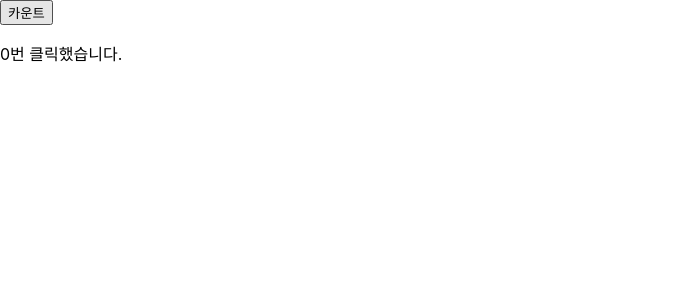
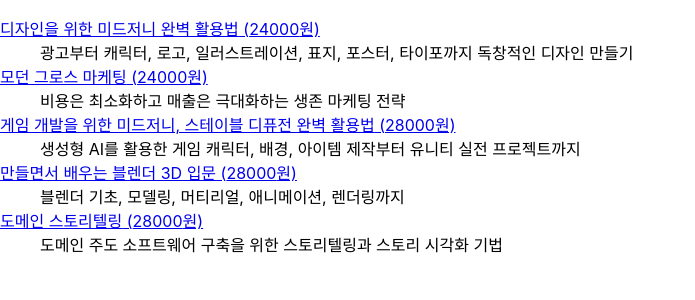
Before and after one commit to brobro332/react-handbook-labs, a React (Create React App) app: page / in a window 1280 px wide. Shown: the top 300 px of the page, without its empty margins (0-695 px from the left). Built offline with nearby package versions, Linux system fonts and the light colour scheme.

Commit message:
feat: practice list rendering and key usage with array methods

```diff
--- /dev/null
+++ b/src/components/04. control-flow/ForItem.js
@@ -0,0 +1,12 @@
+export default function ForItem({ book }) {
+  return (
+    <>
+      <dt>
+        <a href={`https://wikibook.co.kr/images/cover/s/${book.isbn}.jpg`}>
+          {book.title} ({book.price}원)
+        </a>
+      </dt>
+      <dd>{book.summary}</dd>
+    </>
+  );
+}
--- /dev/null
+++ b/src/components/04. control-flow/ForSort.js
@@ -0,0 +1,17 @@
+import ForItem from "./ForItem";
+
+/*
+ * [sort]
+ * 1. Arrays#sort 메서드를 이용하면 값의 차이를 통해 요소를 정렬할 수 있다.
+ * 2. 가령 내림차순 정렬을 위해서는 n.price - m.price로 처리할 수 있다.
+ */
+export default function ForSort({ src }) {
+  src.sort((m, n) => m.price - n.price);
+  return (
+    <dl>
+      {src.map((el) => (
+        <ForItem book={el} />
+      ))}
+    </dl>
+  );
+}
--- /dev/null
+++ b/src/components/04. control-flow/books.js
@@ -0,0 +1,46 @@
+const books = [
+  {
+    isbn: "9791158395124",
+    title: "게임 개발을 위한 미드저니, 스테이블 디퓨전 완벽 활용법",
+    slug: "genai-game",
+    price: 28000,
+    summary:
+      "생성형 AI를 활용한 게임 캐릭터, 배경, 아이템 제작부터 유니티 실전 프로젝트까지",
+    download: true,
+  },
+  {
+    isbn: "9791158395117",
+    title: "디자인을 위한 미드저니 완벽 활용법",
+    slug: "midjourney-design",
+    price: 24000,
+    summary:
+      "광고부터 캐릭터, 로고, 일러스트레이션, 표지, 포스터, 타이포까지 독창적인 디자인 만들기",
+    download: false,
+  },
+  {
+    isbn: "9791158395032",
+    title: "만들면서 배우는 블렌더 3D 입문",
+    slug: "blender-basic",
+    price: 28000,
+    summary: "블렌더 기초, 모델링, 머티리얼, 애니메이션, 렌더링까지",
+    download: true,
+  },
+  {
+    isbn: "9791158395018",
+    title: "모던 그로스 마케팅",
+    slug: "mgm",
+    price: 24000,
+    summary: "비용은 최소화하고 매출은 극대화하는 생존 마케팅 전략",
+    download: false,
+  },
+  {
+    isbn: "9791158395025",
+    title: "도메인 스토리텔링",
+    slug: "domain-storytelling",
+    price: 28000,
+    summary:
+      "도메인 주도 소프트웨어 구축을 위한 스토리텔링과 스토리 시각화 기법",
+    download: true,
+  },
+];
+export default books;
--- a/src/index.js
+++ b/src/index.js
@@ -2,7 +2,8 @@ import ReactDOM from "react-dom/client";
 import "./index.css";
 import reportWebVitals from "./reportWebVitals";
 import React from "react";
-import StateBasic from "./components/StateBasic";
+import books from "./components/04. control-flow/books";
+import ForSort from "./components/04. control-flow/ForSort";
 
 const root = ReactDOM.createRoot(document.getElementById("root"));
 
@@ -80,7 +81,11 @@ root.render(
   <React.StrictMode>
     {/* <MyHello myName="홍길동" /> */}
     {/* <EventBasic type="time" /> */}
-    <StateBasic init={0} />
+    {/* <StateBasic init={0} /> */}
+    {/* <ForList src={books} /> */}
+    {/* <ForNest src={books} /> */}
+    {/* <ForFilter src={books} /> */}
+    <ForSort src={books} />
   </React.StrictMode>
 );
 
```
Also changed, not shown: src/components/04. control-flow/ForFilter.js (added, +16 -0 lines), src/components/04. control-flow/ForList.js (added, +29 -0 lines), src/components/04. control-flow/ForNest.js (added, +11 -0 lines), src/components/01. props/MyHello.js (renamed from src/components/MyHello.js), src/components/02. event-handler/EventBasic.js (renamed from src/components/EventBasic.js), src/components/03. state/StateBasic.js (renamed from src/components/StateBasic.js).
